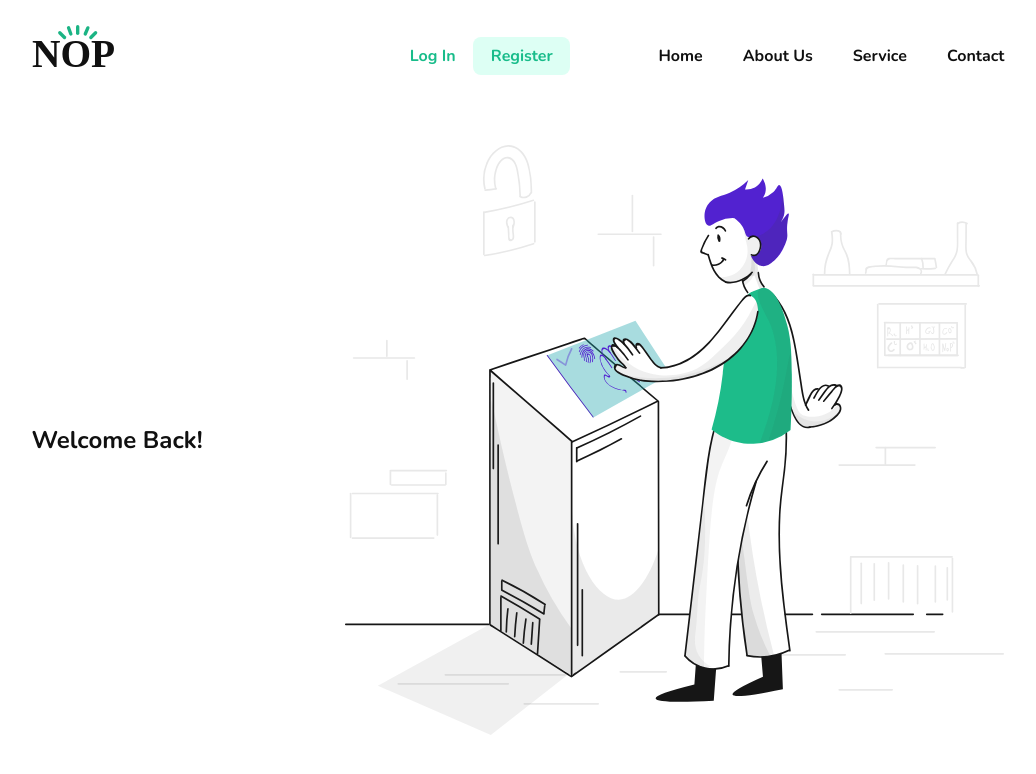
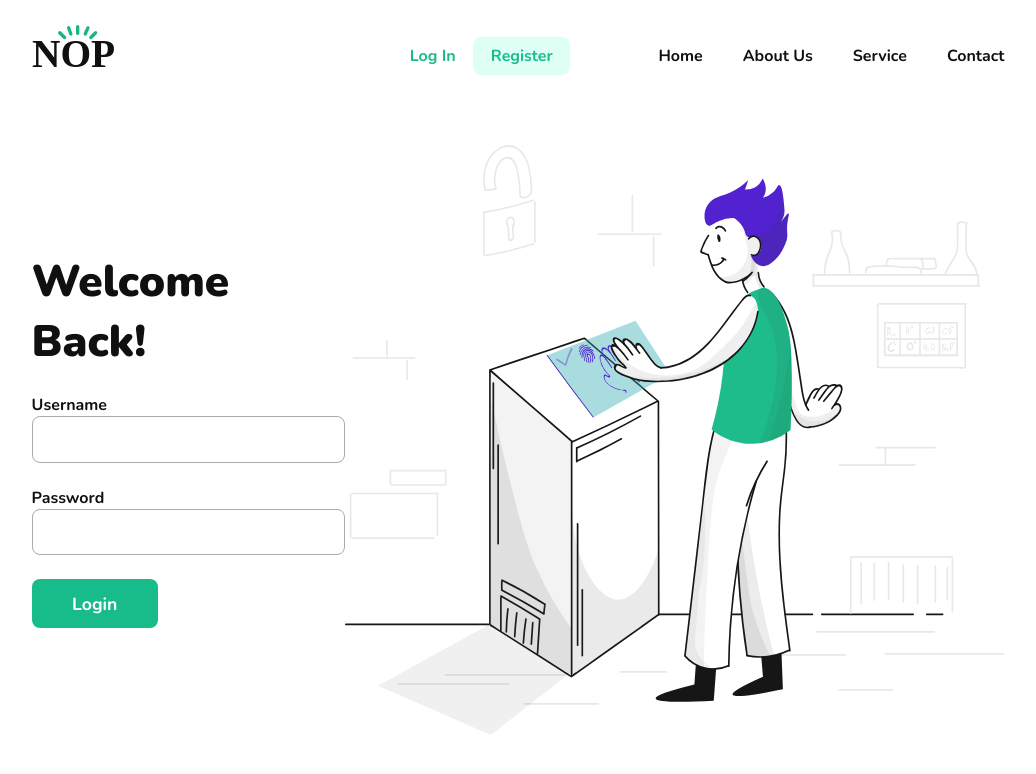
Before and after one commit to eugen1701/nopFront, a React (Create React App) app: page /auth/login in a window 1280 px wide. Shown: the top 774 px of the page, without its empty margins (122-1158 px from the left). Built offline with nearby package versions, Linux system fonts and the light colour scheme.

Commit message:
Implemented Login interface

```diff
--- a/src/components/auth/login/Login.scss
+++ b/src/components/auth/login/Login.scss
@@ -0,0 +1,3 @@
+.login__form-ul > li {
+  margin-bottom: 1.5em;
+}
--- a/src/components/auth/login/Login.tsx
+++ b/src/components/auth/login/Login.tsx
@@ -1,9 +1,32 @@
-import React from 'react'
+import React, {useState, Fragment} from 'react'
+import "./Login.scss"
 
 export const Login: React.FC = () => {
+  const [currentPage, setCurrentPage] = useState(1);
+
   return (
     <div id="login">
-      <h1>Welcome Back!</h1>
+      <h1 id="login__heading" className="text-black text-large">Welcome Back!</h1>
+      <br/>
+        <form id="login__form">
+
+          <ul id="login__form-page" className="ul login__form-ul">
+            <li className="input">
+              <label htmlFor="manager-username">Username</label>
+              <input type="text" name="manager-username" id="login__manager-username"/>
+            </li>
+
+            <li className="input">
+              <label htmlFor="manager-password">Password</label>
+              <input type="password" name="manager-password" id="login__manager-password"/>
+            </li>
+          </ul>
+
+          <div id="login__form-action" className="flex-row-center-y">
+            <button type="submit" className="button-green button-medium">Login</button>
+          </div>
+
+        </form>
     </div>
   )
 }
```
